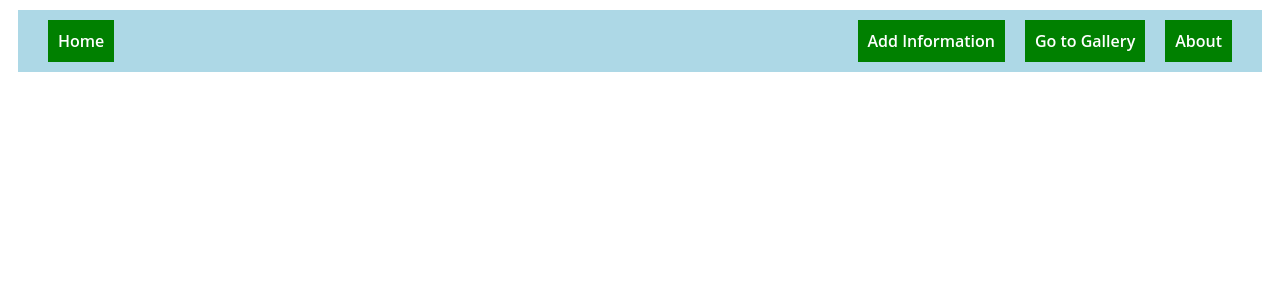
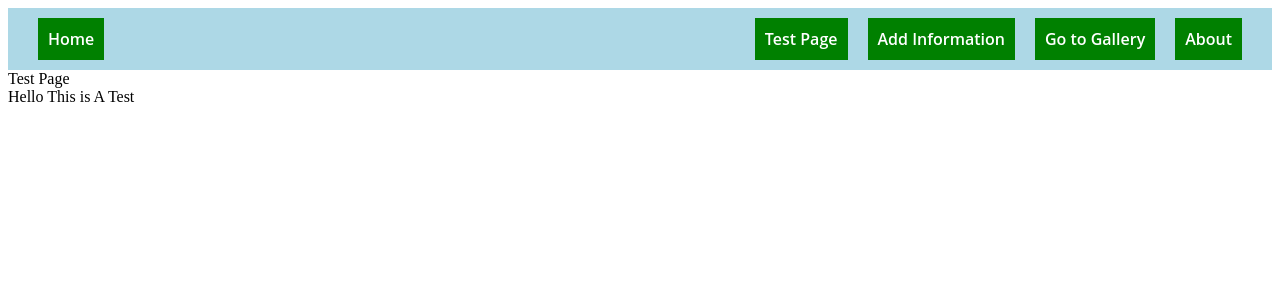
Before and after one commit to alexk9081/my-webpage, a React (Create React App) app: page /test in a window 1280 px wide. Shown: the top 300 px of the page. Built offline with nearby package versions, Linux system fonts and the light colour scheme; a web font is replaced by a local one.

Commit message:
Got reference to elements working

```diff
--- a/src/App.js
+++ b/src/App.js
@@ -4,6 +4,7 @@ import GalleryPage from './pages/photoGallery';
 import HomePage from './pages/homePage';
 import ProjectInfoPage from './pages/aboutProject';
 import AddInfo from './pages/addInfo';
+import TestPage from './pages/testPage';
 
 
 function App() {
@@ -11,7 +12,7 @@ function App() {
     <div>
       <NavigationBar />
       <Switch>
-        <Route path='/' exact>
+        <Route path='/my-webpage/'>
           <HomePage />
         </Route>
         <Route path='/gallery'>
@@ -23,6 +24,9 @@ function App() {
         <Route path='/data'>
           <AddInfo />
         </Route>
+        <Route path='/test'>
+          <TestPage />
+        </Route>
       </Switch>
     </div>
   );
--- a/src/components/photo.module.css
+++ b/src/components/photo.module.css
@@ -1,3 +1,4 @@
 .photoImg {
-    width: 30%;
+    width: 100%;
+    margin-bottom: 50px;
 }
--- a/src/components/photoColumn.js
+++ b/src/components/photoColumn.js
@@ -1,8 +1,14 @@
+import { useEffect, useRef } from 'react';
 import classes from './photoColumn.module.css'
 
 function PhotoColumn(props) {
+    const height = useRef();
 
-    return <div className={classes.column}>
+    useEffect(() => {
+        console.log(height.current.clientHeight);
+    }, [props.children])
+
+    return <div className={classes.column} ref={height}>
         {props.children}
     </div>
 }
--- a/src/components/photoColumn.module.css
+++ b/src/components/photoColumn.module.css
@@ -1,5 +1,5 @@
 .column {
-    background-color: deeppink;
+    /* background-color: deeppink; */
     min-width: 100px;
     width: 27%;
     margin: 10px;
--- /dev/null
+++ b/src/components/testDIv.js
@@ -0,0 +1,10 @@
+
+function TestDiv() {
+
+    return <div>
+        Hello This is
+        A Test
+    </div>;
+}
+
+export default TestDiv;
--- a/src/layout/navigation.js
+++ b/src/layout/navigation.js
@@ -4,9 +4,10 @@ import classes from './navigation.module.css';
 function NavigationBar() {
     return <nav className={classes.navBar}>
         <div>
-            <Link className={classes.navItem} to='/'>Home</Link>
+            <Link className={classes.navItem} to='/my-webpage/'>Home</Link>
         </div>
         <div>
+            <Link className={classes.navItem} to='/test'>Test Page</Link>
             <Link className={classes.navItem} to='/data'>Add Information</Link>
             <Link className={classes.navItem} to='/gallery'>Go to Gallery</Link>
             <Link className={classes.navItem} to='/info'>About</Link>
--- a/src/layout/navigation.module.css
+++ b/src/layout/navigation.module.css
@@ -1,6 +1,6 @@
 .navBar {
     background-color: lightblue;
-    margin: 10px;
+    /* margin: 10px; */
     padding: 20px;
     display: flex;
     justify-content: space-between;
--- a/src/pages/photoGallery.js
+++ b/src/pages/photoGallery.js
@@ -10,8 +10,8 @@ import { getStorage, ref, getDownloadURL, listAll } from "firebase/storage";
 function GalleryPage() {
     const [isLoading, setIsLoading] = useState(true);
     const [picElements, setPicElements] = useState([]);
+    const picElemRef = useRef(picElements);
 
-    const picElemRef = useRef(picElements);
     //Get image urls from database
     useEffect(() => { picElemRef.current = picElements })
     useEffect(() => {
@@ -30,7 +30,6 @@ function GalleryPage() {
 
         const app = initializeApp(firebaseConfig);
         const storage = getStorage(app);
-
         var storageRef = ref(storage, 'anm');
 
         listAll(storageRef).then(function (result) {
@@ -39,19 +38,14 @@ function GalleryPage() {
             })
 
             for (const promise of allPromises) {
-                promise.then(async (url) => {
+                promise.then((url) => {
                     const mapping = <Photo key={url} src={url} />;
                     setPicElements(oldArray => [...oldArray, mapping]);
-
                 })
                     .catch(function (error) {
                         console.log(error);
                     })
             }
-
-
-
-
         })
             .catch(function (error) {
                 console.log(error);
@@ -70,13 +64,14 @@ function GalleryPage() {
     return <div className={classes.photosBox} id='main'>
         <PhotoColumn>
             {picElements}
-            {console.log(picElements)}
         </PhotoColumn>
+
         <PhotoColumn>
-            {/* {<div>{num}</div>} */}
+            {picElements}
         </PhotoColumn>
+
         <PhotoColumn>
-
+            {picElements}
         </PhotoColumn>
     </div>
 }
--- a/src/pages/photoGallery.module.css
+++ b/src/pages/photoGallery.module.css
@@ -1,5 +1,5 @@
 .photosBox {
-    background-color: gray;
+    /* background-color: gray; */
     text-align: center;
     display: flex;
     justify-content: space-between;
--- /dev/null
+++ b/src/pages/testPage.js
@@ -0,0 +1,10 @@
+import TestDiv from "../components/testDIv";
+
+function TestPage() {
+    return <div>
+        Test Page
+        <TestDiv></TestDiv>
+    </div>
+}
+
+export default TestPage;
```
